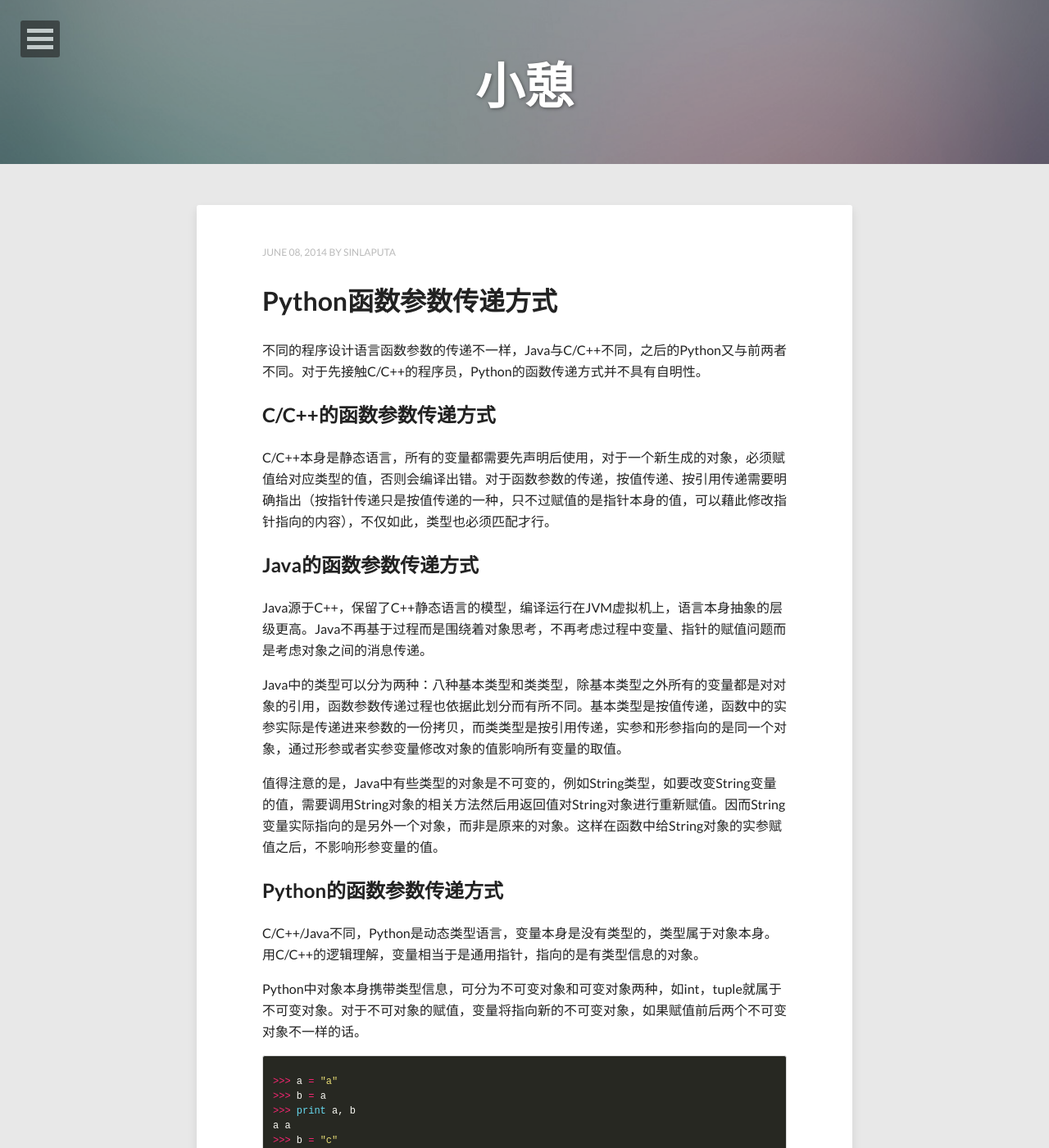
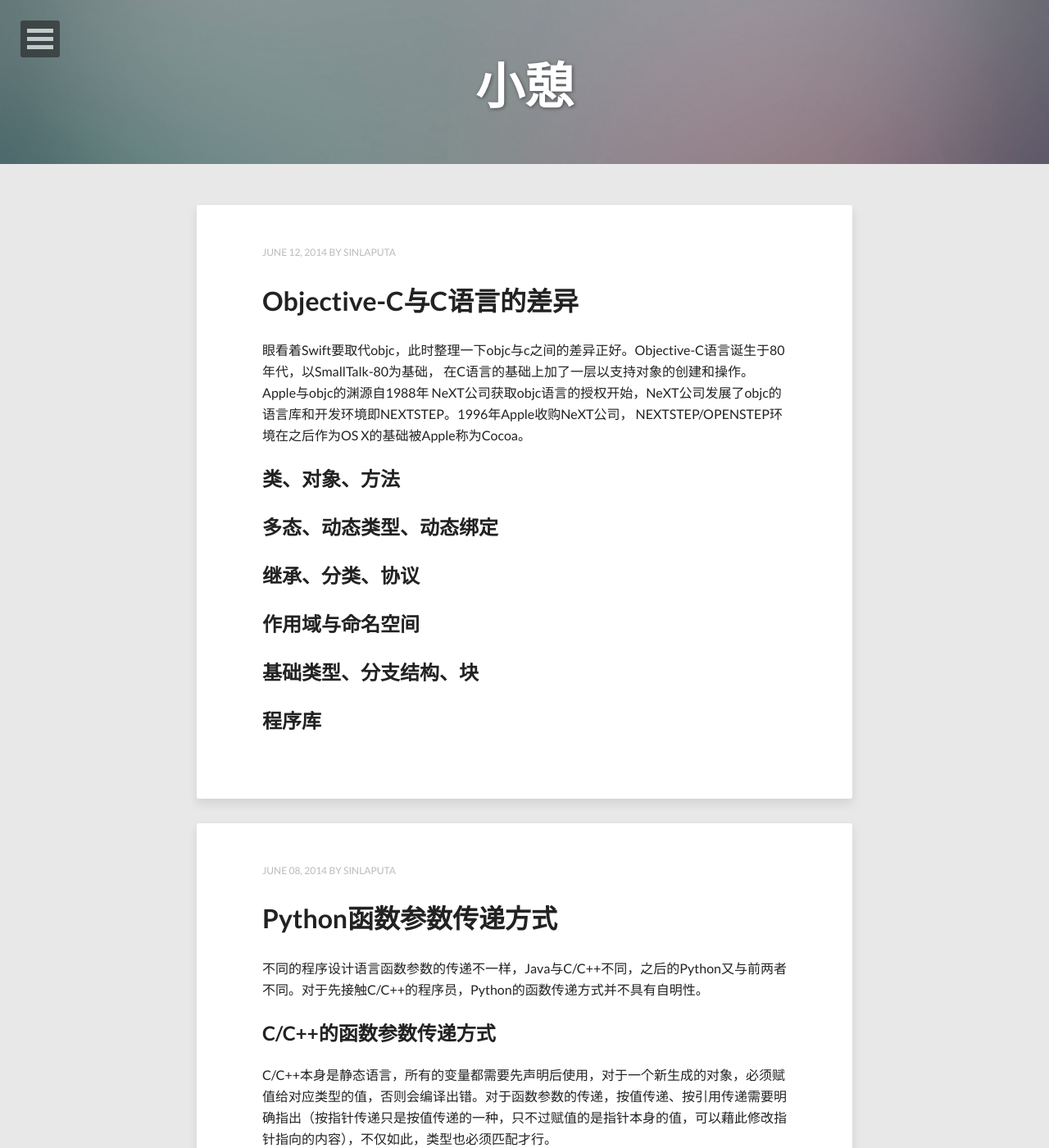
Before and after one commit to sinlaputa/sinlaputa.github.io, a Jekyll site: the page built from index.html, in a window 1280 px wide and 1400 px high. Shown: the whole window at 82% size. Built offline with Jekyll 4.4.1, drawn with Linux system fonts in a browser that asks for light colours; nearby versions of some CDN libraries; the list of posts is cut into pages by our own code.

Commit message:
begin add objc-vs-c

```diff
--- /dev/null
+++ b/_posts/2014-06-12-objc-vs-c.md
@@ -0,0 +1,28 @@
+---
+layout: post
+title: "Objective-C与C语言的差异"
+description: "整理Objc与C语言之间的差异，以便理解与记忆"
+tags: [objc, c]
+modified: 2014-06-12
+image:
+  feature: abstract-1.jpg
+##comments: true
+##share: true
+---
+
+眼看着Swift要取代objc，此时整理一下objc与c之间的差异正好。Objective-C语言诞生于80年代，以SmallTalk-80为基础，
+在C语言的基础上加了一层以支持对象的创建和操作。Apple与objc的渊源自1988年
+NeXT公司获取objc语言的授权开始，NeXT公司发展了objc的语言库和开发环境即NEXTSTEP。1996年Apple收购NeXT公司，
+NEXTSTEP/OPENSTEP环境在之后作为OS X的基础被Apple称为Cocoa。
+
+## 类、对象、方法
+
+## 多态、动态类型、动态绑定
+
+## 继承、分类、协议
+
+## 作用域与命名空间
+
+## 基础类型、分支结构、块
+
+## 程序库
```
Also changed, not shown: _posts/2014-06-08-python-function-parameter-pass-value.md (+1 -1 lines).
